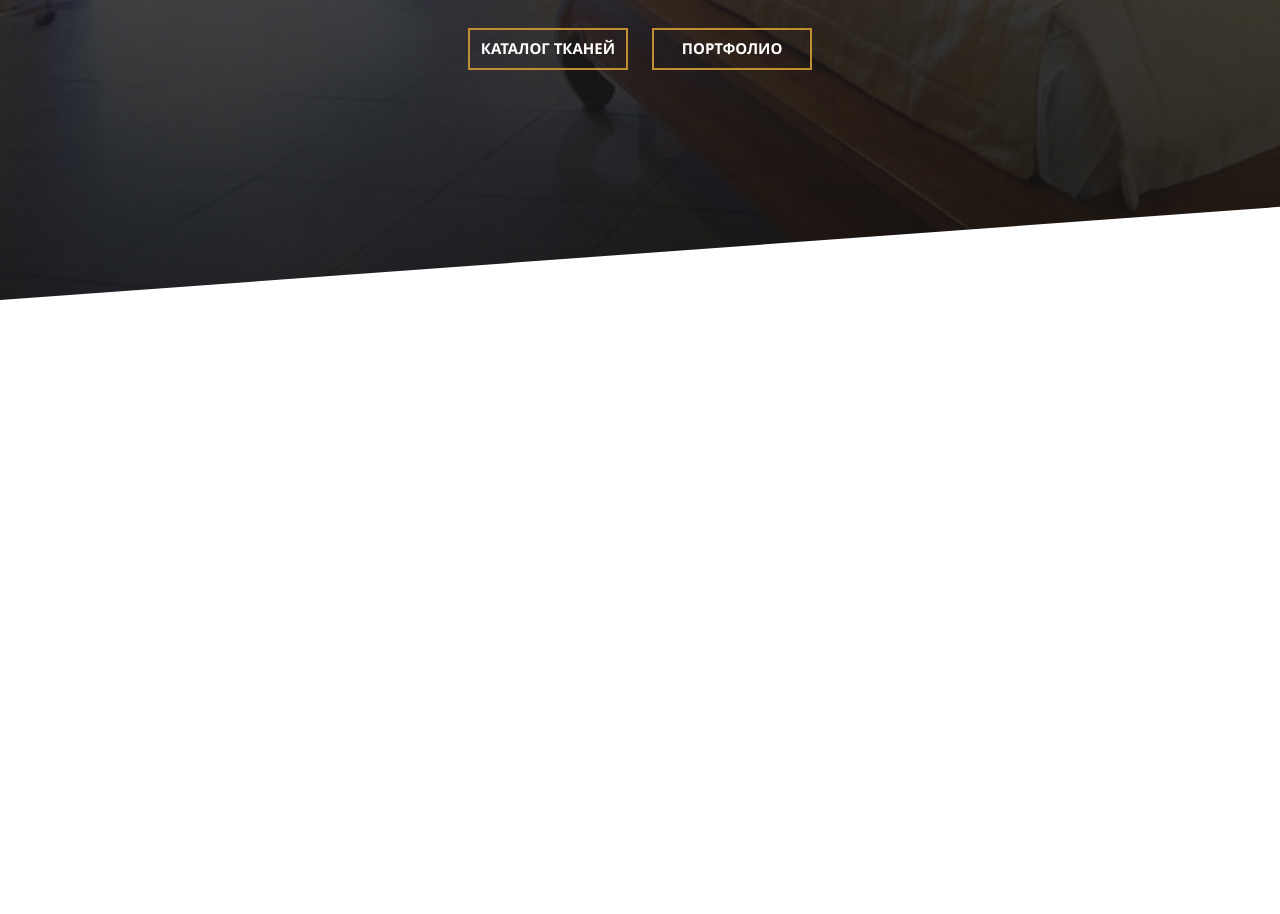
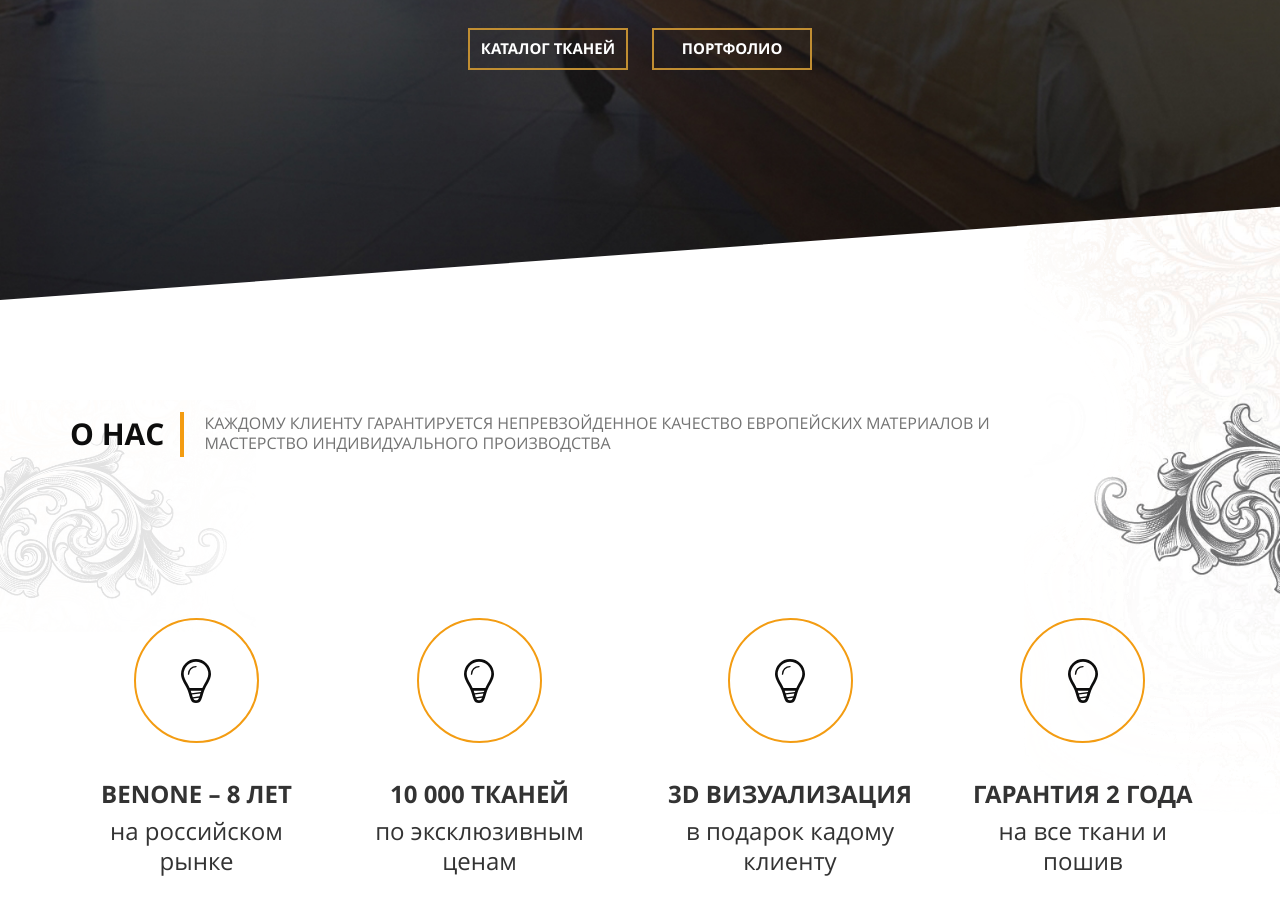
Before and after one commit to eugene-ki/curtains, a website: page index.html in a window 1280 px wide. Shown: the part 632-1546 px from the top of the page. Before the commit the page ends 932 px from the top, so only its background shows below. Drawn offline with nearby package versions, Linux system fonts and the light colour scheme.

Commit message:
about top div done

```diff
--- a/css/header.less
+++ b/css/header.less
@@ -10,6 +10,8 @@ header {
 	padding-left: 15px;
 	clip-path: polygon(0% 0%, 100% 0%, 100% 90%, 0% 100%, 0% 0%);
 	clip-path: url(#header-clip);
+	position: relative;
+	z-index: 500;
 	svg {
 		position: absolute;
 	}
--- a/css/main.less
+++ b/css/main.less
@@ -37,3 +37,88 @@ h2 {
 	font-weight: bold;
 	color: #0d0d0d;
 }
+
+
+.about-top {
+	position: relative;
+	top: -100px;
+	z-index: 400;
+	background-image:
+	url(../img/about-bg-left.png),
+	url(../img/about-bg-right-top.png);
+	background-repeat: no-repeat;
+	background-position:
+	left top 200px,
+	right top;
+	background-size: 20%;
+	.about-container {
+		.container;
+		padding-top: 200px;
+		.about-tip {
+			position: relative;
+			font-size: 0;
+			margin-bottom: 150px;
+			h1 {
+				text-transform: uppercase;
+				display: inline-block;
+				margin-right: 40px;
+				position: relative;
+				&::after {
+					content: '';
+					display: block;
+					width: 4px;
+					height: 45px;
+					background-color: @main-orange-bright;
+					position: absolute;
+					right: -20px;
+					top: -8px;
+				}
+			}
+			p {
+				width: 76%;
+				display: inline-block;
+				text-transform: uppercase;
+				line-height: 20px;
+				position: relative;
+				top: 4px;
+				font-size: 16px;
+
+			}
+		}
+		.features {
+			display: flex;
+			justify-content: space-between;
+			margin-bottom: 40px;
+			position: relative;
+			.feature {
+				text-align: center;
+				.bulb {
+					width: 125px;
+					display: inline-block;
+					margin-bottom: 30px;
+					height: 125px;
+					border-radius: 50%;
+					border: 2px solid @main-orange-bright;
+					background-image: url(../img/bulb.svg);
+					background-repeat: no-repeat;
+					background-position: 50% 50%;
+					background-size: 25%;
+				}
+				h2 {
+					text-transform: uppercase;
+					font-size: 24px;
+					color: #333;
+					margin-bottom: 10px;
+				}
+				span {
+					color: #333;
+					font-size: 24px;
+					line-height: 30px;
+					text-transform: lowercase;
+					display: block;
+					width: 80%;
+					margin: auto;				}
+			}
+		}
+	}
+}
--- a/index.html
+++ b/index.html
@@ -14,6 +14,8 @@
 
 
 <div class="wrapper" id="page-wrapper">
+
+<!-- Header -->
 
 <header class="page-header">
 <svg>
@@ -45,7 +47,7 @@
 			<nav class="main-nav">
 				<ul>
 					<li>
-					<a href="#">О нас</a>
+					<a href="#about">О нас</a>
 					</li>
 					<li>
 					<a href="#">Все о шторах</a>
@@ -78,6 +80,40 @@
 </header>
 
 
+<!-- main -->
+<!-- About -->
+
+<section class="about-top">
+	<div class="about-container">
+	<a href="#" id='about'></a>
+		<div class="about-tip">
+			<h1 class="about-topic">О нас</h1>
+			<p class="tip-text">Каждому клиенту гарантируется непревзойденное качество европейских материалов и мастерство индивидуального производства</p>
+		</div>
+		<div class="features">
+			<div class="feature feature-1">
+				<div class="bulb"></div>
+				<h2>Benone &#8211; 8 лет</h2>
+				<span>На российском рынке</span>
+			</div>
+			<div class="feature feature-2">
+				<div class="bulb"></div>
+				<h2>10 000 тканей</h2>
+				<span>по эксклюзивным ценам</span>
+			</div>
+			<div class="feature feature-3">
+				<div class="bulb"></div>
+				<h2>3D визуализация</h2>
+				<span>в подарок кадому клиенту</span>
+			</div>
+			<div class="feature feature-4">
+				<div class="bulb"></div>
+				<h2>Гарантия 2 года</h2>
+				<span>на все ткани и пошив</span>
+			</div>
+		</div>
+	</div>
+</section>
 
 
 
```
Also changed, not shown: css/main.css, img/about-bg-left.png (added), img/about-bg-right-bottom.png (added), img/about-bg-right-top.png (added), img/bulb.svg (added).
